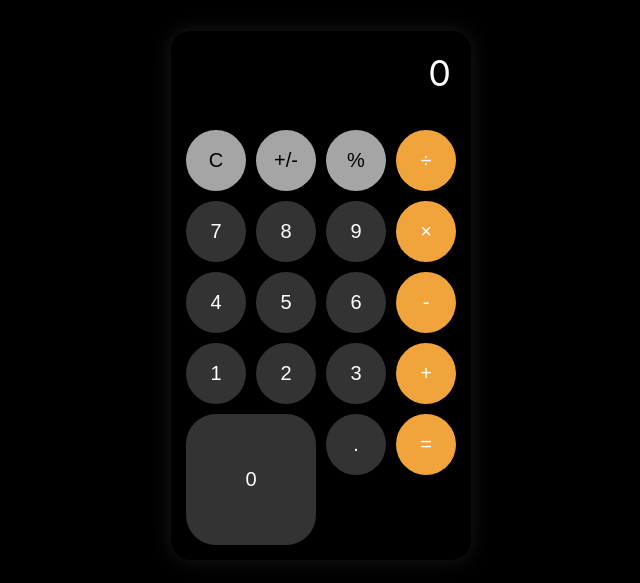
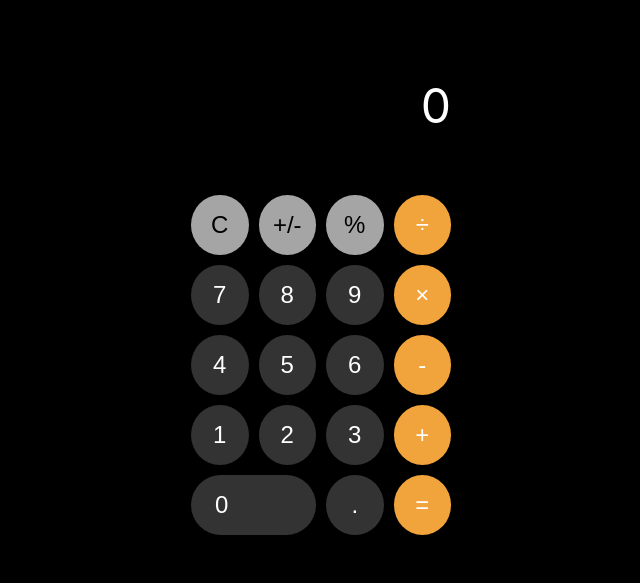
Before and after one commit to hiro0211/iPhone-like-CalcurateApp, a plain HTML site: page index.html in a window 1280 px wide. Shown: the part 105-688 px from the top of the page, without its empty margins (319-959 px from the left). Drawn offline with Linux system fonts and the light colour scheme.

Commit message:
Add files via upload

```diff
--- a/index.html
+++ b/index.html
@@ -1,36 +1,36 @@
 <!DOCTYPE html>
-<html lang="ja">
+<html lang="en">
 
 <head>
     <meta charset="UTF-8">
     <meta name="viewport" content="width=device-width, initial-scale=1.0">
-    <title>電卓</title>
+    <title>iPhone Calculator</title>
     <link rel="stylesheet" href="styles.css">
 </head>
 
 <body>
     <div class="calculator">
-        <div id="display" class="display">0</div>
+        <div class="display" id="display">0</div>
         <div class="buttons">
-            <button class="function"><span>C</span></button>
-            <button class="function"><span>+/-</span></button>
-            <button class="function"><span>%</span></button>
-            <button class="operator"><span>÷</span></button>
-            <button class="digit"><span>7</span></button>
-            <button class="digit"><span>8</span></button>
-            <button class="digit"><span>9</span></button>
-            <button class="operator"><span>×</span></button>
-            <button class="digit"><span>4</span></button>
-            <button class="digit"><span>5</span></button>
-            <button class="digit"><span>6</span></button>
-            <button class="operator"><span>-</span></button>
-            <button class="digit"><span>1</span></button>
-            <button class="digit"><span>2</span></button>
-            <button class="digit"><span>3</span></button>
-            <button class="operator"><span>+</span></button>
-            <button class="digit zero"><span>0</span></button>
-            <button class="decimal"><span>.</span></button>
-            <button class="operator"><span>=</span></button>
+            <button class="function" onclick="clearDisplay()">C</button>
+            <button class="function" onclick="toggleSign()">+/-</button>
+            <button class="function" onclick="percentage()">%</button>
+            <button class="operator" onclick="setOperator('÷')">÷</button>
+            <button class="digit" onclick="appendNumber(7)">7</button>
+            <button class="digit" onclick="appendNumber(8)">8</button>
+            <button class="digit" onclick="appendNumber(9)">9</button>
+            <button class="operator" onclick="setOperator('×')">×</button>
+            <button class="digit" onclick="appendNumber(4)">4</button>
+            <button class="digit" onclick="appendNumber(5)">5</button>
+            <button class="digit" onclick="appendNumber(6)">6</button>
+            <button class="operator" onclick="setOperator('-')">-</button>
+            <button class="digit" onclick="appendNumber(1)">1</button>
+            <button class="digit" onclick="appendNumber(2)">2</button>
+            <button class="digit" onclick="appendNumber(3)">3</button>
+            <button class="operator" onclick="setOperator('+')">+</button>
+            <button class="digit zero" onclick="appendNumber(0)">0</button>
+            <button class="decimal" onclick="appendDecimal()">.</button>
+            <button class="operator" onclick="calculate()">=</button>
         </div>
     </div>
     <script src="script.js"></script>
--- a/styles.css
+++ b/styles.css
@@ -1,57 +1,42 @@
-/* ベースのスタイル */
 body {
     background-color: #000;
     display: flex;
     justify-content: center;
     align-items: center;
-    min-height: 100vh;
+    height: 100vh;
     margin: 0;
     font-family: -apple-system, BlinkMacSystemFont, 'Segoe UI', Roboto, Oxygen, Ubuntu, Cantarell, 'Open Sans', 'Helvetica Neue', sans-serif;
 }
 
 .calculator {
-    width: 100%;
-    max-width: 300px;
+    width: 300px;
     background-color: #000;
     border-radius: 20px;
     overflow: hidden;
-    box-shadow: 0 0 20px rgba(255, 255, 255, 0.1);
 }
 
 .display {
     background-color: #000;
     color: #fff;
     text-align: right;
-    padding: 20px;
-    font-size: 36px;
-    overflow: hidden;
-    text-overflow: ellipsis;
-    white-space: nowrap;
+    padding: 40px 20px;
+    font-size: 48px;
 }
 
 .buttons {
     display: grid;
     grid-template-columns: repeat(4, 1fr);
     gap: 10px;
-    padding: 15px;
+    padding: 20px;
 }
 
 button {
     border: none;
     border-radius: 50%;
-    font-size: 20px;
-    height: 0;
-    padding-bottom: 100%;
+    font-size: 24px;
+    height: 60px;
     cursor: pointer;
-    transition: filter 0.3s, background-color 0.3s;
-    position: relative;
-}
-
-button span {
-    position: absolute;
-    top: 50%;
-    left: 50%;
-    transform: translate(-50%, -50%);
+    transition: filter 0.3s;
 }
 
 button:active {
@@ -77,40 +62,6 @@ button:active {
 .zero {
     grid-column: span 2;
     border-radius: 30px;
+    text-align: left;
+    padding-left: 24px;
 }
-
-/* レスポンシブデザイン */
-@media (max-width: 360px) {
-    .calculator {
-        max-width: 280px;
-    }
-
-    .display {
-        font-size: 32px;
-        padding: 15px;
-    }
-
-    .buttons {
-        gap: 8px;
-        padding: 12px;
-    }
-
-    button {
-        font-size: 18px;
-    }
-}
-
-@media (max-height: 600px) {
-    .calculator {
-        max-height: 90vh;
-    }
-
-    .display {
-        padding: 10px;
-    }
-
-    .buttons {
-        gap: 6px;
-        padding: 10px;
-    }
-}
```
